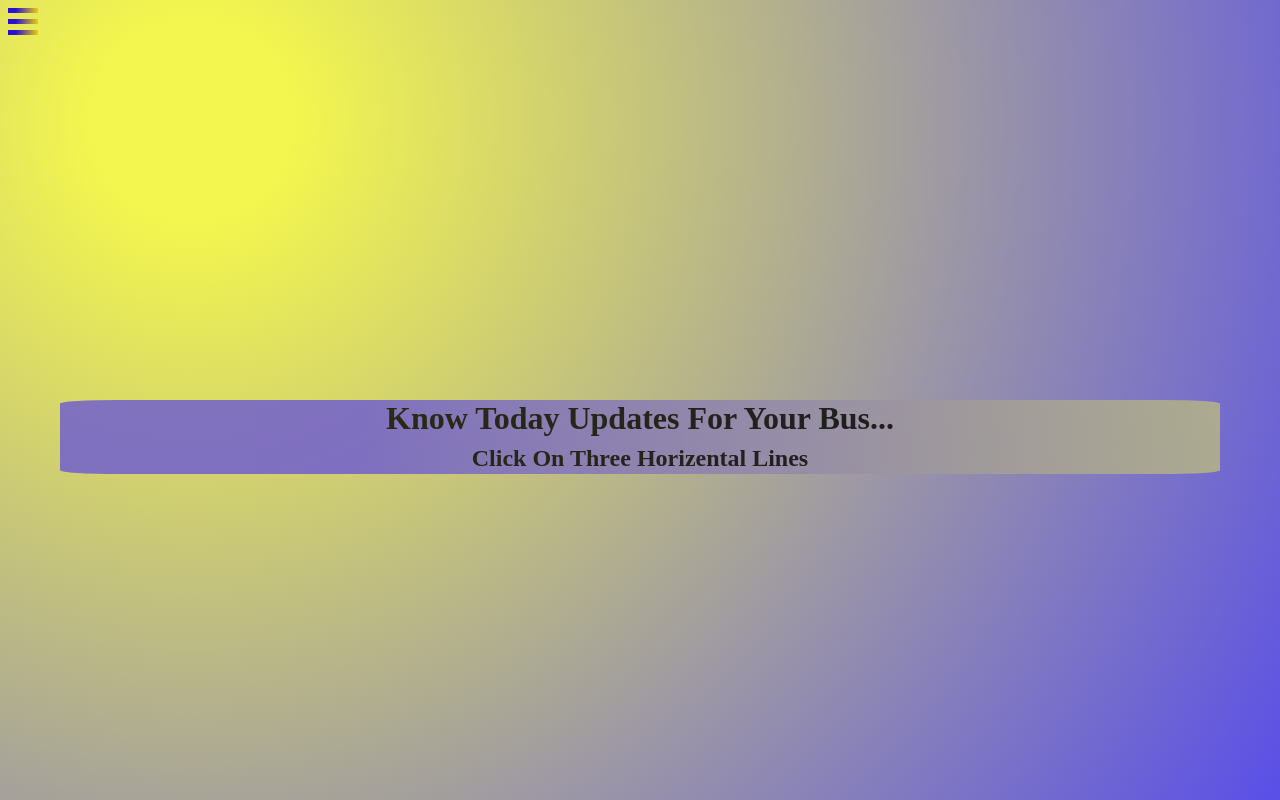
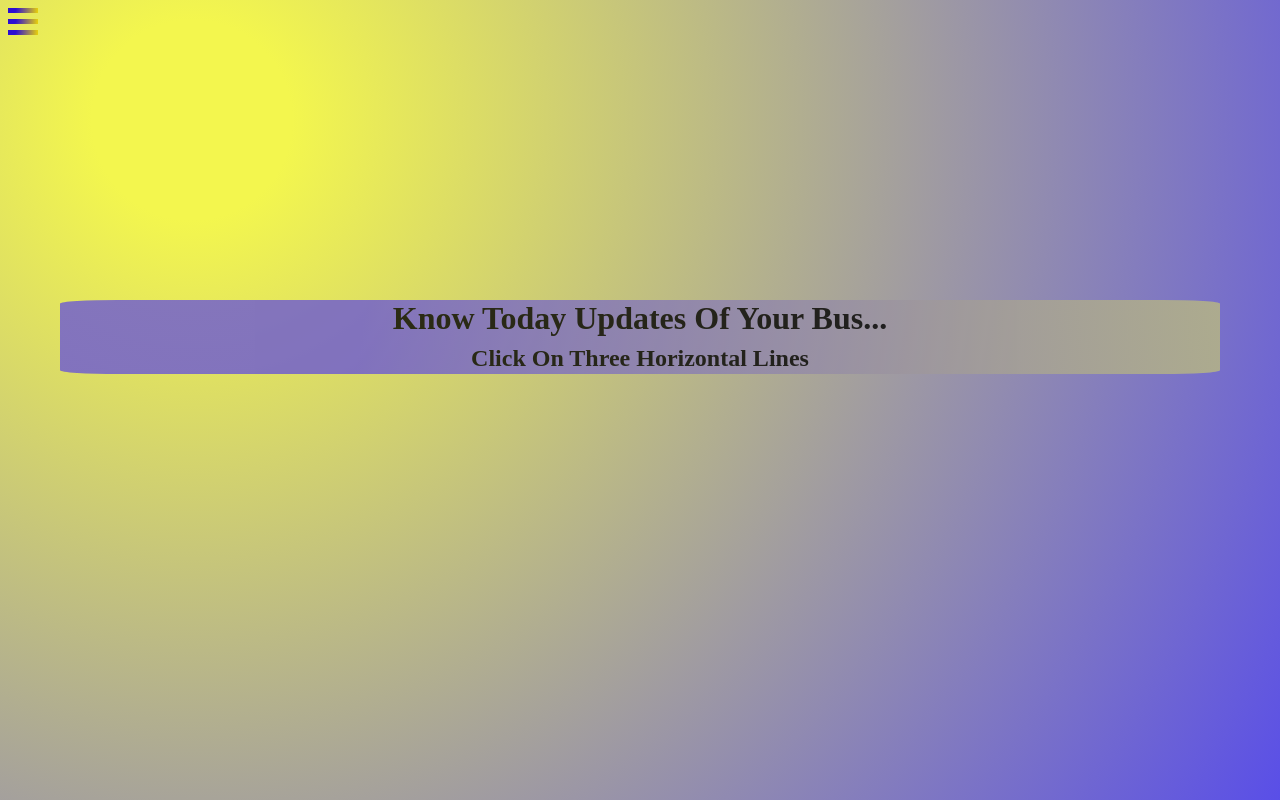
Before and after one commit to kokkiligadda-mythili/mst_project, a plain HTML site: page sidenav.html in a window 1280 px wide. Drawn offline with Linux system fonts and the light colour scheme.

Commit message:
Update sidenav.html

```diff
--- a/sidenav.html
+++ b/sidenav.html
@@ -58,7 +58,7 @@
         border-radius: 5%;
         margin-left: 60px;
         margin-right: 60px;
-        margin-top: 400px;
+        margin-top: 300px;
         background-image: radial-gradient(circle farthest-corner at 10% 20%,rgb(107, 88, 212)17.8%,rgb(186, 186, 127)100.2%);
     }
 
@@ -101,8 +101,8 @@
 
 
     <div id="main">
-           <h1 align="center">Know Today Updates For Your Bus...<br>
-            <font align="center" size="5px" >Click On Three Horizental Lines</font></h1>
+           <h1 align="center">Know Today Updates Of Your Bus...<br>
+            <font align="center" size="5px" >Click On Three Horizontal Lines</font></h1>
 
     </div>
 
```
